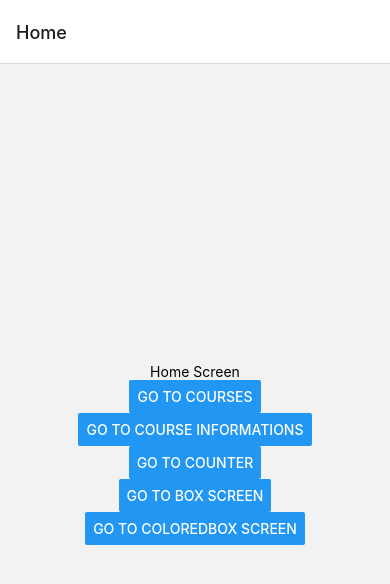
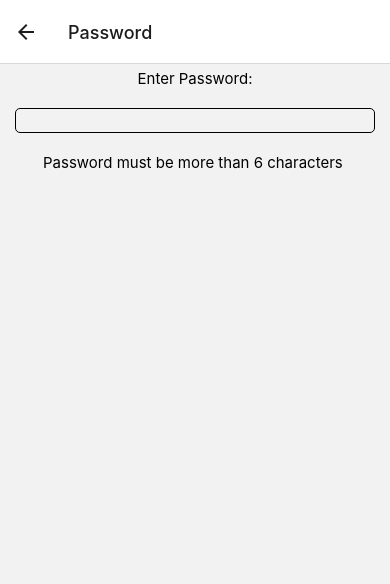
Before and after one commit to Ayalni2289/First-React-App, a React Native app in the folder firstApp/: screen /Password in a window 390 px wide. Shown: the top 584 px of the page. Built offline with nearby package versions, Linux system fonts and the light colour scheme.

Commit message:
password page added and input text has a condition which is smaller than 6 char

```diff
--- a/firstApp/App.js
+++ b/firstApp/App.js
@@ -7,6 +7,7 @@ import CoursesInformation from './src/screens/coursesInformation';
 import CounterScreen from './src/screens/counterScreen';
 import BoxScreen from './src/screens/boxScreen';
 import ColoredBoxes from './src/screens/coloredBoxes';
+import PasswordScreen from './src/screens/passwordScreen';
 
 export default function App() {
   const Stack = createNativeStackNavigator();
@@ -20,6 +21,7 @@ export default function App() {
         <Stack.Screen name="Counter" component={CounterScreen} />
         <Stack.Screen name="Boxes" component={BoxScreen} />
         <Stack.Screen name="ColoredBox" component={ColoredBoxes} />
+        <Stack.Screen name="Password" component={PasswordScreen} />
       </Stack.Navigator>
     </NavigationContainer>
   );
--- a/firstApp/src/screens/homeScreen.js
+++ b/firstApp/src/screens/homeScreen.js
@@ -26,6 +26,10 @@ export default function HomeScreen({navigation}) {
         title="Go to ColoredBox Screen"
         onPress={() => navigation.navigate('ColoredBox')}
       />
+       <Button
+        title="Go to Password Screen"
+        onPress={() => navigation.navigate('Password')}
+      />
     </View>
   )
 }
--- /dev/null
+++ b/firstApp/src/screens/passwordScreen.js
@@ -0,0 +1,34 @@
+import { StyleSheet, Text, TextInput, View } from 'react-native'
+import React, { useState } from 'react'
+
+export default function PasswordScreen() {
+    const [Password, setPassword] = useState('')
+  return (
+    <View>
+      <Text style={styles.text}>Enter Password:</Text>
+      <TextInput
+        style={styles.input}
+        autoCapitalize="none"
+        autoCorrect={false}
+        value={Password}
+        onChangeText={(newValue) => setPassword(newValue)}
+        />
+        {Password.length < 6 ? (<Text style={styles.text}>Password must be more than 6 characters </Text>):null}
+    </View>
+  )
+}
+
+const styles = StyleSheet.create({
+    input:{
+        margin: 15,
+        borderColor: 'black',
+        borderWidth: 1,
+        padding:3,
+        borderRadius: 5,
+    },
+    text:{
+        fontSize: 15,
+        margin:5,
+        textAlign: 'center',
+    }
+})
```
